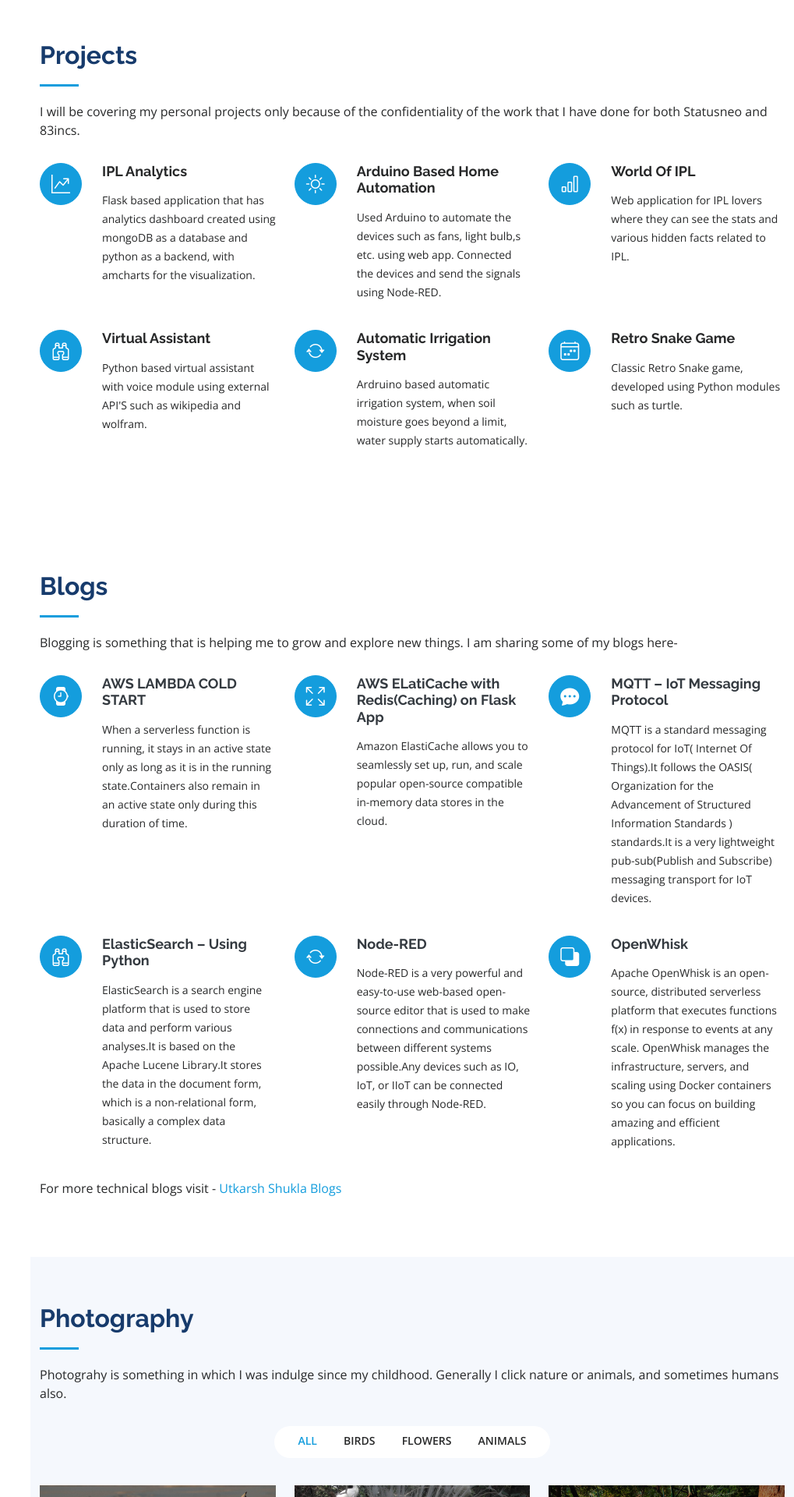
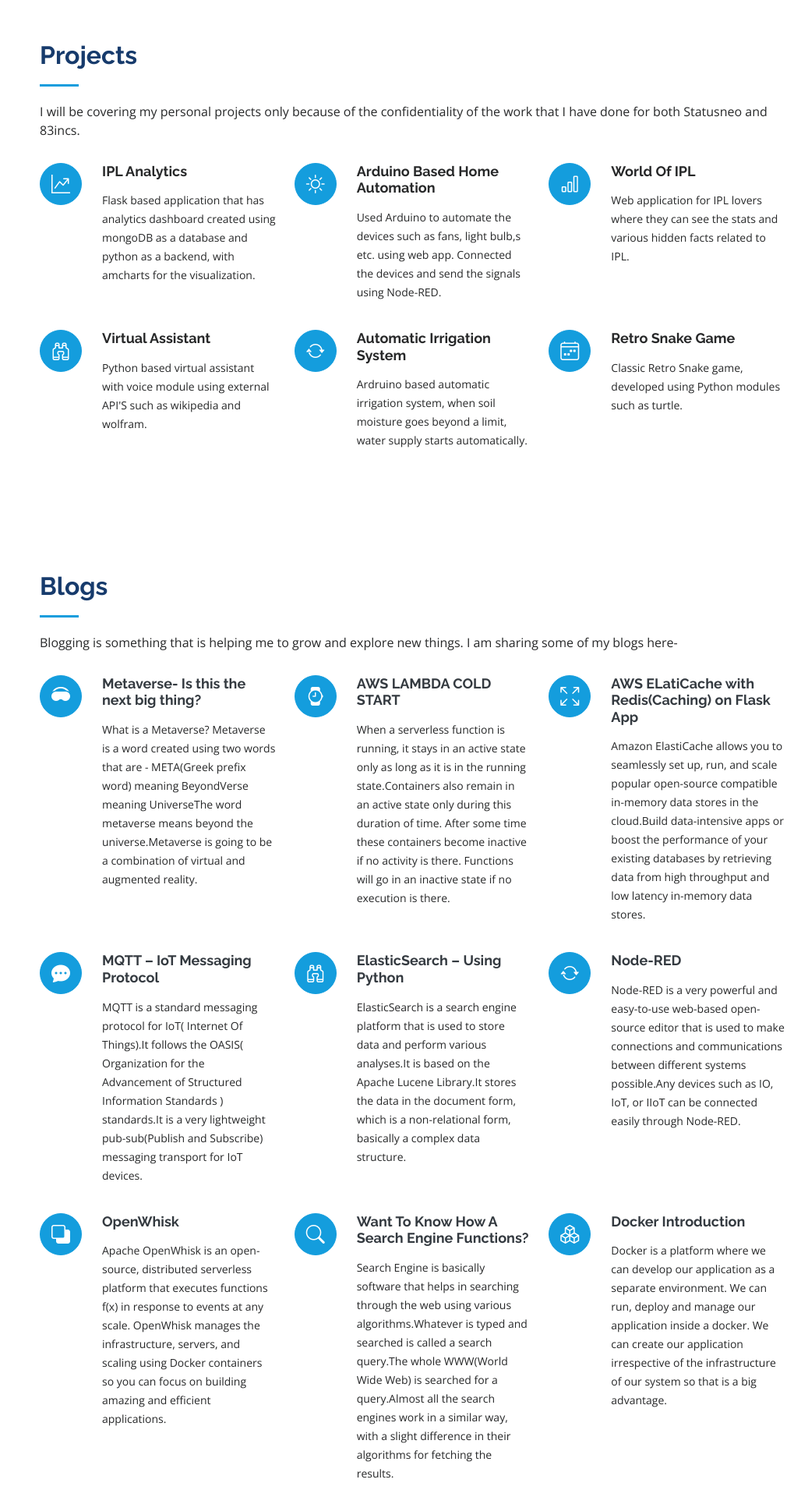
Before and after one commit to Utkarsh731/UtkarshShuklaWebsite, a Flask app: page / in a window 1280 px wide. Shown: the part 3600-5520 px from the top of the page at 78% size, without its empty margins (261-1280 px from the left). Run offline with Flask 2, Linux system fonts and the light colour scheme; some libraries are stand-ins or nearby versions.

Commit message:
meta tag and blogs added

```diff
--- a/templates/index.html
+++ b/templates/index.html
@@ -5,9 +5,10 @@
   <meta charset="utf-8">
   <meta content="width=device-width, initial-scale=1.0" name="viewport">
 
-  <title>Utkarsh Shukla</title>
-  <meta content="Utkarsh Shukla Software Engineer" name="description">
-  <meta content="Utkarsh Shukla" name="keywords">
+  <title>Utkarsh Shukla Software Engineer and Consultant</title>
+  <meta content="Utkarsh Shukla, Utkarsh Shukla webiste, utkarsh shukla engineer, utkarsh shukla software engineer,Utkarsh Shukla Photograher, Utkarsh Shukla blogger, Utkarsh Shukla blogs, Utkarsh Shukla Author" name="description">
+  <meta content="Utkarsh Shukla, Utkarsh Shukla webiste, utkarsh shukla engineer, utkarsh shukla software engineer,Utkarsh Shukla Photograher, Utkarsh Shukla blogger, Utkarsh Shukla blogs, Utkarsh Shukla Author" name="keywords">
+  <meta content="Utkarsh Shukla, Utkarsh Shukla webiste, utkarsh shukla engineer, utkarsh shukla software engineer,Utkarsh Shukla Photograher, Utkarsh Shukla blogger, Utkarsh Shukla blogs, Utkarsh Shukla Author" name="author">
 
   <!-- Favicons -->
   <link href="/static/assets/img/utkarshshukla.jpg" rel="icon">
@@ -45,11 +46,12 @@
     <div class="d-flex flex-column">
 
       <div class="profile">
-        <img src="/static/assets/img/utkarshShukla.jpg" alt="Utkarsh Shukla" class="img-fluid rounded-circle">
+        <img src="/static/assets/img/utkarshShukla.jpg" alt="Utkarsh Shukla, Utkarsh Shukla webiste, utkarsh shukla engineer, utkarsh shukla software engineer,Utkarsh Shukla Photograher, Utkarsh Shukla blogger, Utkarsh Shukla blogs, Utkarsh Shukla Author" class="img-fluid rounded-circle">
         <h1 class="text-light"><a href="index.html">Utkarsh Shukla</a></h1>
         <div class="social-links mt-3 text-center">
-          <a href="https://www.instagram.com/utkars_shukla/?hl=en" class="instagram"><i class="bx bxl-instagram"></i></a>
-          <a href="https://www.linkedin.com/in/utkarsh-shukla-35218a173/" class="linkedin"><i class="bx bxl-linkedin"></i></a>
+          <a href="https://www.instagram.com/utkars_shukla/?hl=en" class="instagram" target="_blank"><i class="bx bxl-instagram"></i></a>
+          <a href="https://www.linkedin.com/in/utkarsh-shukla-35218a173/" class="linkedin" target="_blank"><i class="bx bxl-linkedin"></i></a>
+          <a href = "mailto: uttkarsh.shuklas1996@gmail.com" target="_blank"><i class="bi bi-envelope-fill"></i></a>
         </div>
       </div>
 
@@ -89,7 +91,7 @@
 
         <div class="row">
           <div class="col-lg-4" data-aos="fade-right">
-            <img src="/static/assets/img/utkarshShuklaApple.jpg" class="img-fluid" alt="">
+            <img src="/static/assets/img/utkarshShuklaApple.jpg" class="img-fluid" alt="Utkarsh Shukla, Utkarsh Shukla webiste, utkarsh shukla engineer, utkarsh shukla software engineer,Utkarsh Shukla Photograher, Utkarsh Shukla blogger, Utkarsh Shukla blogs, Utkarsh Shukla Author">
           </div>
           <div class="col-lg-8 pt-4 pt-lg-0 content" data-aos="fade-left">
             <h3>Software &amp; Data Engineer.</h3>
@@ -370,14 +372,19 @@ backend, with amcharts for the visualization.</p>
 
         <div class="row">
           <div class="col-lg-4 col-md-6 icon-box" data-aos="fade-up">
+            <div class="icon"><i class="bi bi-headset-vr"></i></div>
+            <h4 class="title"><a href="https://statusneo.com/metaverse/" target="_blank">Metaverse- Is this the next big thing?</a></h4>
+            <p class="description">What is a Metaverse? Metaverse is a word created using two words that are - META(Greek prefix word) meaning BeyondVerse meaning UniverseThe word metaverse means beyond the universe.Metaverse is going to be a combination of virtual and augmented reality.</p>
+          </div>
+          <div class="col-lg-4 col-md-6 icon-box" data-aos="fade-up">
             <div class="icon"><i class="bi bi-watch"></i></div>
             <h4 class="title"><a href="https://statusneo.com/aws-lambda-cold-start/" target="_blank">AWS LAMBDA COLD START</a></h4>
-            <p class="description">When a serverless function is running, it stays in an active state only as long as it is in the running state.Containers also remain in an active state only during this duration of time.</p>
+            <p class="description">When a serverless function is running, it stays in an active state only as long as it is in the running state.Containers also remain in an active state only during this duration of time. After some time these containers become inactive if no activity is there. Functions will go in an inactive state if no execution is there.</p>
           </div>
           <div class="col-lg-4 col-md-6 icon-box" data-aos="fade-up" data-aos-delay="100">
             <div class="icon"><i class="bi bi-arrows-fullscreen"></i></div>
             <h4 class="title"><a href="https://statusneo.com/aws-elasticache-with-redis-part-1/" target="_blank">AWS ELatiCache with Redis(Caching) on Flask App</a></h4>
-            <p class="description">Amazon ElastiCache allows you to seamlessly set up, run, and scale popular open-source compatible in-memory data stores in the cloud.</p>
+            <p class="description">Amazon ElastiCache allows you to seamlessly set up, run, and scale popular open-source compatible in-memory data stores in the cloud.Build data-intensive apps or boost the performance of your existing databases by retrieving data from high throughput and low latency in-memory data stores. </p>
           </div>
           <div class="col-lg-4 col-md-6 icon-box" data-aos="fade-up" data-aos-delay="200">
             <div class="icon"><i class="bi bi-chat-dots-fill"></i></div>
@@ -398,6 +405,16 @@ backend, with amcharts for the visualization.</p>
             <div class="icon"><i class="bi bi-back"></i></div>
             <h4 class="title"><a href="https://statusneo.com/openwhisk" target="_blank">OpenWhisk</a></h4>
             <p class="description">Apache OpenWhisk is an open-source, distributed serverless platform that executes functions f(x) in response to events at any scale. OpenWhisk manages the infrastructure, servers, and scaling using Docker containers so you can focus on building amazing and efficient applications.</p>
+          </div>
+          <div class="col-lg-4 col-md-6 icon-box" data-aos="fade-up" data-aos-delay="500">
+            <div class="icon"><i class="bi bi-search"></i></div>
+            <h4 class="title"><a href="https://statusneo.com/want-to-know-how-a-search-engine-functions/" target="_blank">Want To Know How A Search Engine Functions?</a></h4>
+            <p class="description">Search Engine is basically software that helps in searching through the web using various algorithms.Whatever is typed and searched is called a search query.The whole WWW(World Wide Web) is searched for a query.Almost all the search engines work in a similar way, with a slight difference in their algorithms for fetching the results.</p>
+          </div>
+          <div class="col-lg-4 col-md-6 icon-box" data-aos="fade-up" data-aos-delay="500">
+            <div class="icon"><i class="bi bi-boxes"></i></div>
+            <h4 class="title"><a href="https://statusneo.com/docker-introduction/" target="_blank">Docker Introduction</a></h4>
+            <p class="description">Docker is a platform where we can develop our application as a separate environment. We can run, deploy and manage our application inside a docker. We can create our application irrespective of the infrastructure of our system so that is a big advantage.</p>
           </div>
         </div>
         <p> For more technical blogs visit - <a href="https://statusneo.com/author/utkarsh-shukla/" target="_blank">Utkarsh Shukla Blogs</a></p>
@@ -428,7 +445,7 @@ backend, with amcharts for the visualization.</p>
 
           <div class="col-lg-4 col-md-6 portfolio-item filter-bird">
             <div class="portfolio-wrap">
-              <img src="/static/assets/img/portfolio/utkarshshuklaphotobirds.jpg" class="img-fluid" alt="">
+              <img src="/static/assets/img/portfolio/utkarshshuklaphotobirds.jpg" class="img-fluid" alt="Utkarsh Shukla, Utkarsh Shukla webiste, utkarsh shukla engineer, utkarsh shukla software engineer,Utkarsh Shukla Photograher, Utkarsh Shukla blogger, Utkarsh Shukla blogs, Utkarsh Shukla Author">
               <div class="portfolio-links">
                 <a href="/static/assets/img/portfolio/utkarshshuklaphotobirds.jpg" data-gallery="portfolioGallery" class="portfolio-lightbox" title="Birds"><i class="bx bx-plus"></i></a>
               <!--- <a href="portfolio-details.html" title="More Details"><i class="bx bx-link"></i></a>--->
@@ -438,7 +455,7 @@ backend, with amcharts for the visualization.</p>
 
           <div class="col-lg-4 col-md-6 portfolio-item filter-bird">
             <div class="portfolio-wrap">
-              <img src="/static/assets/img/portfolio/peacock.JPG" class="img-fluid" alt="">
+              <img src="/static/assets/img/portfolio/peacock.JPG" class="img-fluid" alt="Utkarsh Shukla, Utkarsh Shukla webiste, utkarsh shukla engineer, utkarsh shukla software engineer,Utkarsh Shukla Photograher, Utkarsh Shukla blogger, Utkarsh Shukla blogs, Utkarsh Shukla Author">
               <div class="portfolio-links">
                 <a href="/static/assets/img/portfolio/peacock.JPG" data-gallery="portfolioGallery" class="portfolio-lightbox" title="Peacock"><i class="bx bx-plus"></i></a>
                 <!---<a href="portfolio-details.html" title="More Details"><i class="bx bx-link"></i></a>--->
@@ -448,7 +465,7 @@ backend, with amcharts for the visualization.</p>
 
           <div class="col-lg-4 col-md-6 portfolio-item filter-bird">
             <div class="portfolio-wrap">
-              <img src="/static/assets/img/portfolio/birds.jpg" class="img-fluid" alt="">
+              <img src="/static/assets/img/portfolio/birds.jpg" class="img-fluid" alt="Utkarsh Shukla, Utkarsh Shukla webiste, utkarsh shukla engineer, utkarsh shukla software engineer,Utkarsh Shukla Photograher, Utkarsh Shukla blogger, Utkarsh Shukla blogs, Utkarsh Shukla Author">
               <div class="portfolio-links">
                 <a href="/static/assets/img/portfolio/birds.jpg" data-gallery="portfolioGallery" class="portfolio-lightbox" title="Ducks"><i class="bx bx-plus"></i></a>
                 <!---<a href="portfolio-details.html" title="More Details"><i class="bx bx-link"></i></a>--->
@@ -458,7 +475,7 @@ backend, with amcharts for the visualization.</p>
 
           <div class="col-lg-4 col-md-6 portfolio-item filter-flower">
             <div class="portfolio-wrap">
-              <img src="/static/assets/img/portfolio/whiteflower.jpg" class="img-fluid" alt="">
+              <img src="/static/assets/img/portfolio/whiteflower.jpg" class="img-fluid" alt="Utkarsh Shukla, Utkarsh Shukla webiste, utkarsh shukla engineer, utkarsh shukla software engineer,Utkarsh Shukla Photograher, Utkarsh Shukla blogger, Utkarsh Shukla blogs, Utkarsh Shukla Author">
               <div class="portfolio-links">
                 <a href="/static/assets/img/portfolio/whiteflower.jpg" data-gallery="portfolioGallery" class="portfolio-lightbox" title="White Flower"><i class="bx bx-plus"></i></a>
                 <!---<a href="portfolio-details.html" title="More Details"><i class="bx bx-link"></i></a>--->
@@ -468,7 +485,7 @@ backend, with amcharts for the visualization.</p>
 
           <div class="col-lg-4 col-md-6 portfolio-item filter-flower">
             <div class="portfolio-wrap">
-              <img src="/static/assets/img/portfolio/whiteflowers.jpg" class="img-fluid" alt="">
+              <img src="/static/assets/img/portfolio/whiteflowers.jpg" class="img-fluid" alt="Utkarsh Shukla, Utkarsh Shukla webiste, utkarsh shukla engineer, utkarsh shukla software engineer,Utkarsh Shukla Photograher, Utkarsh Shukla blogger, Utkarsh Shukla blogs, Utkarsh Shukla Author">
               <div class="portfolio-links">
                 <a href="/static/assets/img/portfolio/whiteflowers.jpg" data-gallery="portfolioGallery" class="portfolio-lightbox" title="Bunch of Flowers"><i class="bx bx-plus"></i></a>
                 <!---<a href="portfolio-details.html" title="More Details"><i class="bx bx-link"></i></a>--->
@@ -478,7 +495,7 @@ backend, with amcharts for the visualization.</p>
 
           <div class="col-lg-4 col-md-6 portfolio-item filter-flower">
             <div class="portfolio-wrap">
-              <img src="/static/assets/img/portfolio/butterflyflower.jpg" class="img-fluid" alt="">
+              <img src="/static/assets/img/portfolio/butterflyflower.jpg" class="img-fluid" alt="Utkarsh Shukla, Utkarsh Shukla webiste, utkarsh shukla engineer, utkarsh shukla software engineer,Utkarsh Shukla Photograher, Utkarsh Shukla blogger, Utkarsh Shukla blogs, Utkarsh Shukla Author">
               <div class="portfolio-links">
                 <a href="/static/assets/img/portfolio/butterflyflower.jpg" data-gallery="portfolioGallery" class="portfolio-lightbox" title="Butterfly Flower"><i class="bx bx-plus"></i></a>
                 <!---<a href="portfolio-details.html" title="More Details"><i class="bx bx-link"></i></a>--->
@@ -488,7 +505,7 @@ backend, with amcharts for the visualization.</p>
 
           <div class="col-lg-4 col-md-6 portfolio-item filter-animal">
             <div class="portfolio-wrap">
-              <img src="/static/assets/img/portfolio/rabbit.jpg" class="img-fluid" alt="">
+              <img src="/static/assets/img/portfolio/rabbit.jpg" class="img-fluid" alt="Utkarsh Shukla, Utkarsh Shukla webiste, utkarsh shukla engineer, utkarsh shukla software engineer,Utkarsh Shukla Photograher, Utkarsh Shukla blogger, Utkarsh Shukla blogs, Utkarsh Shukla Author">
               <div class="portfolio-links">
                 <a href="/static/assets/img/portfolio/rabbit.jpg" data-gallery="portfolioGallery" class="portfolio-lightbox" title="Rabbit"><i class="bx bx-plus"></i></a>
                 <!---<a href="portfolio-details.html" title="More Details"><i class="bx bx-link"></i></a>--->
@@ -498,7 +515,7 @@ backend, with amcharts for the visualization.</p>
 
           <div class="col-lg-4 col-md-6 portfolio-item filter-animal">
             <div class="portfolio-wrap">
-              <img src="/static/assets/img/portfolio/dog.jpg" class="img-fluid" alt="">
+              <img src="/static/assets/img/portfolio/dog.jpg" class="img-fluid" alt="Utkarsh Shukla, Utkarsh Shukla webiste, utkarsh shukla engineer, utkarsh shukla software engineer,Utkarsh Shukla Photograher, Utkarsh Shukla blogger, Utkarsh Shukla blogs, Utkarsh Shukla Author">
               <div class="portfolio-links">
                 <a href="/static/assets/img/portfolio/dog.jpg" data-gallery="portfolioGallery" class="portfolio-lightbox" title="Dog"><i class="bx bx-plus"></i></a>
                 <!---<a href="portfolio-details.html" title="More Details"><i class="bx bx-link"></i></a>--->
@@ -508,7 +525,7 @@ backend, with amcharts for the visualization.</p>
 
           <div class="col-lg-4 col-md-6 portfolio-item filter-animal">
             <div class="portfolio-wrap">
-              <img src="/static/assets/img/portfolio/rhino.jpg" class="img-fluid" alt="">
+              <img src="/static/assets/img/portfolio/rhino.jpg" class="img-fluid" alt="Utkarsh Shukla, Utkarsh Shukla webiste, utkarsh shukla engineer, utkarsh shukla software engineer,Utkarsh Shukla Photograher, Utkarsh Shukla blogger, Utkarsh Shukla blogs, Utkarsh Shukla Author">
               <div class="portfolio-links">
                 <a href="/static/assets/img/portfolio/rhino.jpg" data-gallery="portfolioGallery" class="portfolio-lightbox" title="Rhinoceros"><i class="bx bx-plus"></i></a>
                 <!---<a href="portfolio-details.html" title="More Details"><i class="bx bx-link"></i></a>--->
@@ -528,14 +545,18 @@ backend, with amcharts for the visualization.</p>
             <br>
           <h2>Contact</h2>
             <br>
-          <p> Feel free to connect with me regarding any queries on technology, blogging, numismatics or photography.<br>
-              I will be very happy to help and have a discussion on any of them.<br><br>
-              My contact for some of the popular source to connect are- <br>
-              Email = <a href = "mailto: uttkarsh.shuklas1996@gmail.com" target="_blank">uttkarsh.shuklas1996@gmail.com</a><br>
-              LinkedIn = <a href = "https://www.linkedin.com/in/utkarsh-shukla-35218a173/" target="_blank">linkedin</a><br>
-                Instagram = <a href = "https://www.instagram.com/utkars_shukla/" target="_blank">instagram</a>
+          <p>
+            At the end it all about Connecting and Knowledge sharing. I hope you all have liked my website.<br>
+            If you have any suggestions or queires feel free to connect with me.<br>
+            Also feel free to connect regarding any queries on technology, blogging, numismatics or photography.<br>
+              I will be very happy to help and have a discussion on any of them.<br>
+            You can also ping me if you require any consulting or web related query.<br><br>
+              My social media handler for some of the popular sources to connect are- <br><br>
+              Email : <a href = "mailto: uttkarsh.shuklas1996@gmail.com" target="_blank"><i class="bi bi-envelope-fill"></i></a><br><br>
+              LinkedIn : <a href = "https://www.linkedin.com/in/utkarsh-shukla-35218a173/" target="_blank"><i class="bi bi-linkedin"></i></a><br><br>
+                Instagram : <a href = "https://www.instagram.com/utkars_shukla/" target="_blank"><i class="bi bi-instagram"></i></a><br>
 
-          </p>
+          </p><br><br>
         </div>
       </div>
     </section><!-- End Contact Section -->
```
